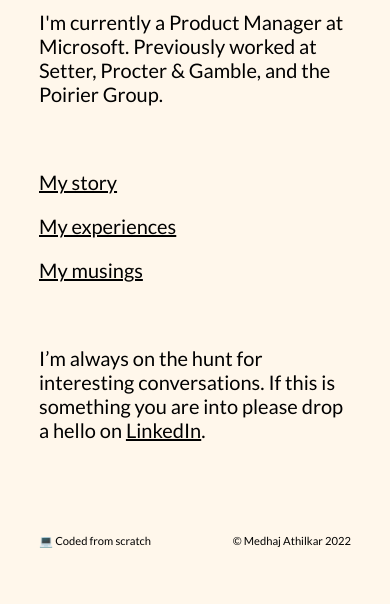
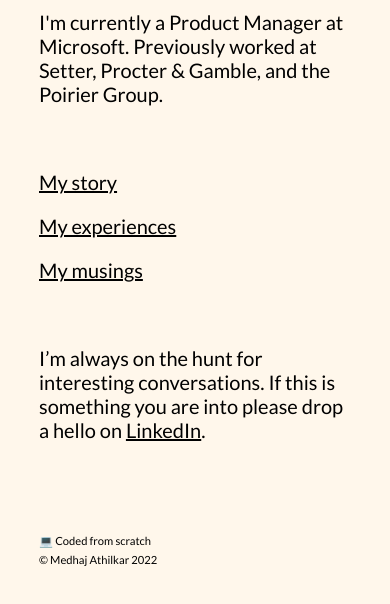
Before and after one commit to athilkar/medhaj-me, a plain HTML site: page index.html in a window 390 px wide. Shown: the part 120-724 px from the top of the page. Drawn offline with Linux system fonts and the light colour scheme; a web font is replaced by a local one.

Commit message:
Mobile footer column

```diff
--- a/style.css
+++ b/style.css
@@ -235,17 +235,16 @@ h3{
     font-size: 0.7rem;
     color: rgba(0, 0, 0, 1);
     display: flex;
-    flex-direction: row;
+    flex-direction: column;
     justify-content: space-between;
     padding-bottom: 30px;
 
   }
 
   .copyright{
-    text-align: right;
+    text-align: left;
+    margin-top: 5px;
   }
-
-
 
   h2{
     font-family: 'Lato', sans-serif;
```
Also changed, not shown: index.html (+0 -2 lines).
